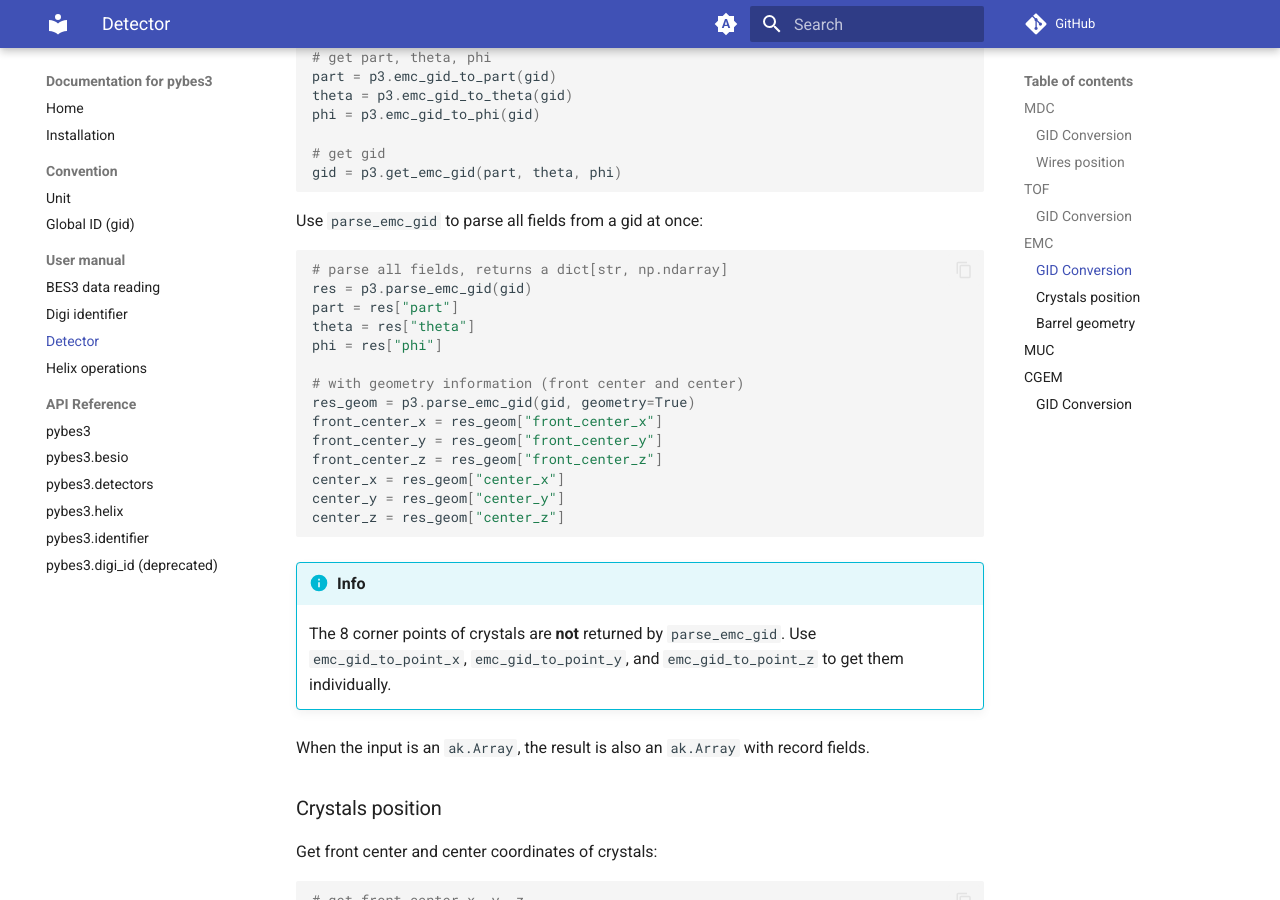
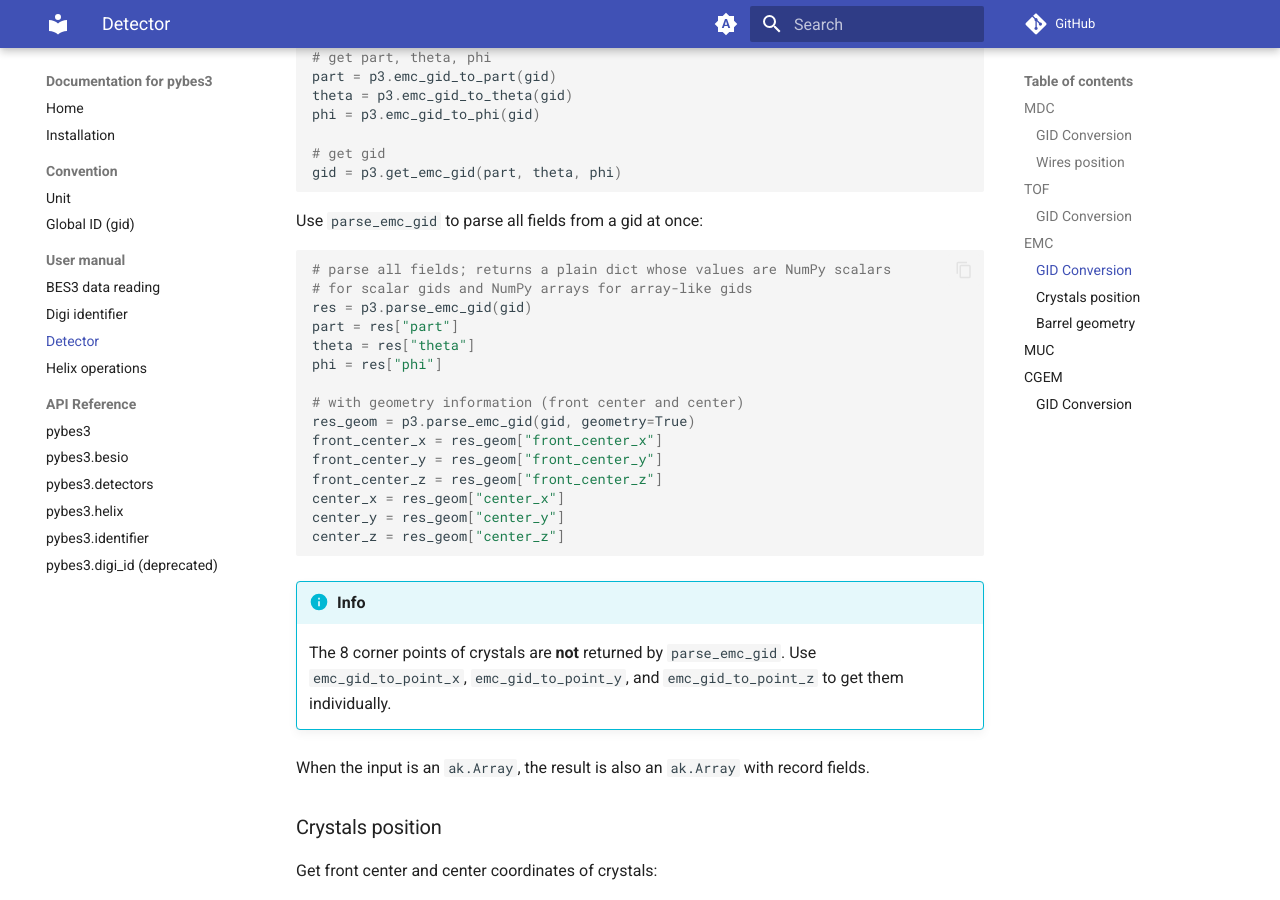
Before and after one commit to mrzimu/pybes3, an MkDocs documentation site: the page built from docs/user-manual/detector.md, in a window 1280 px wide and 900 px high, scrolled down 3524 px. Built offline with MkDocs 1.6.1 and Material for MkDocs 9.7.7, drawn with Linux system fonts in a browser that asks for light colours; comment, search, counter and statistics services are not loaded.

Commit message:
Potential fix for pull request finding
Co-authored-by: Copilot Autofix powered by AI <175728472+Copilot@users.noreply.github.com>

````diff
--- a/docs/user-manual/detector.md
+++ b/docs/user-manual/detector.md
@@ -178,7 +178,8 @@ gid = p3.get_emc_gid(part, theta, phi)
 Use `parse_emc_gid` to parse all fields from a gid at once:
 
 ```python
-# parse all fields, returns a dict[str, np.ndarray]
+# parse all fields; returns a plain dict whose values are NumPy scalars
+# for scalar gids and NumPy arrays for array-like gids
 res = p3.parse_emc_gid(gid)
 part = res["part"]
 theta = res["theta"]
````
